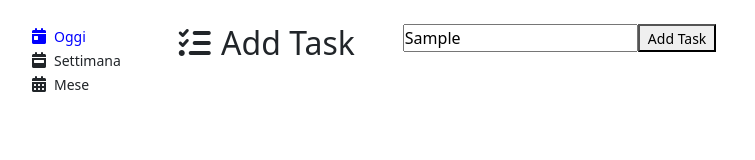
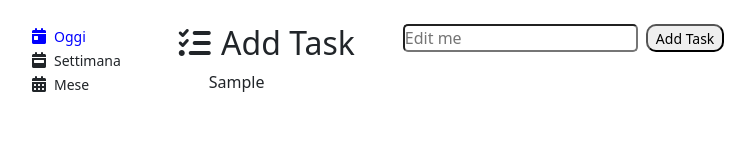
Before and after one commit to PasqualeAragosa/vue-todolist, a plain HTML site: page index.html in a window 1280 px wide. Both pictures are taken after typing "Sample" into the empty fields and a click on the button "Add Task". Shown: the whole page, without its empty margins (24-779 px from the left). Drawn offline with nearby package versions, Linux system fonts and the light colour scheme.

Commit message:
add addTask

```diff
--- a/assets/css/style.css
+++ b/assets/css/style.css
@@ -17,10 +17,20 @@ small {
     padding: 0.5rem;
 }
 
+input {
+    border-radius: 5px;
+    margin-right: 0.5rem;
+}
+
+button {
+    border-radius: 10px;
+    cursor: pointer;
+}
+
 /* #endregion Common */
 
 /* #region Body */
-ul li:first-child {
+.menu ul li:first-child {
     color: blue;
 }
 
--- a/assets/js/app.js
+++ b/assets/js/app.js
@@ -23,13 +23,17 @@ const { createApp } = Vue;
 createApp({
     data() {
         return {
-            task: {
-                text: '',
+            tasks: [],
+            newTask: {
+                text: null,
                 done: false
             }
         }
     },
-    methods() {
-
+    methods: {
+        addTask() {
+            this.tasks.unshift(this.newTask.text);
+            this.newTask.text = '';
+        }
     }
 }).mount('#app');
--- a/index.html
+++ b/index.html
@@ -38,11 +38,20 @@
                     <i class="fa-solid fa-list-check"></i>
                     Add Task
                 </h2>
+                <div class="task_list">
+                    <ul v-if="tasks.length > 0">
+                        <li v-for="(task, index) in tasks">
+                            {{task}}
+                        </li>
+                    </ul>
+                </div>
+                <!-- /.task_list -->
             </div>
             <!-- /.list -->
             <div class="add_task m-4">
-                <input type="text">
-                <button>
+                <input type="text" placeholder="Edit me" v-model="newTask.text"
+                @keyup.enter="addTask">
+                <button @click="addTask">
                     <small>Add Task</small>
                 </button>
             </div>
```
